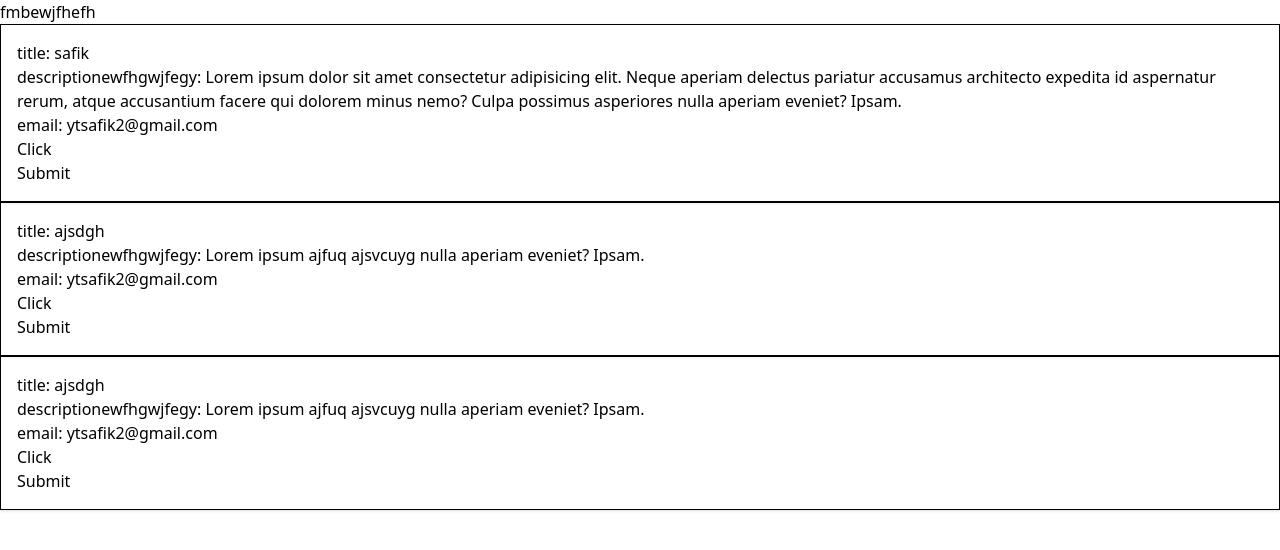
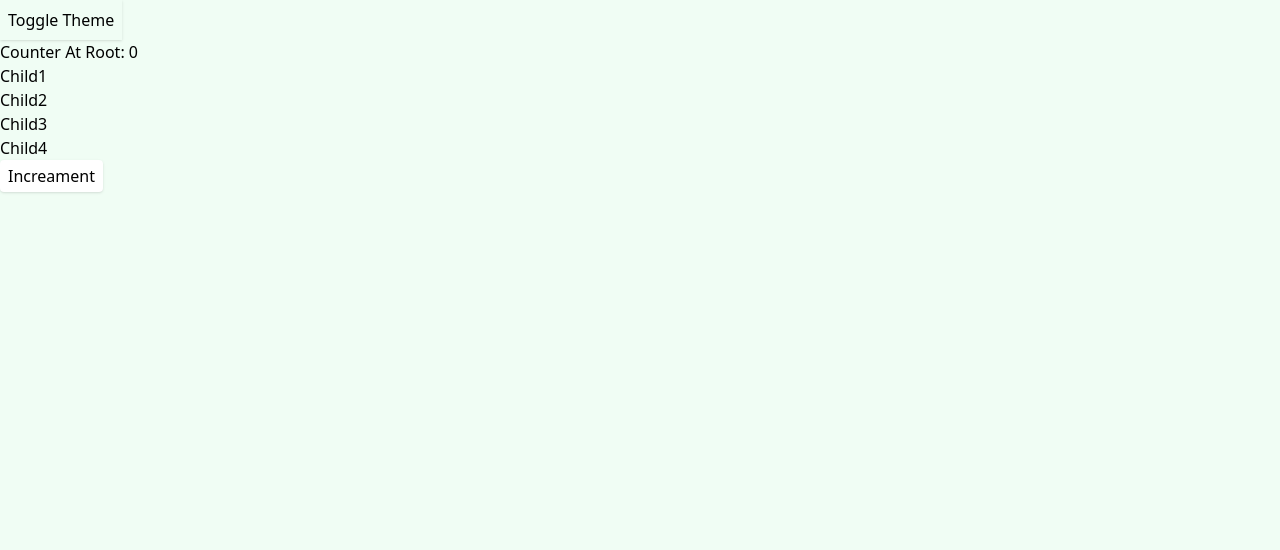
Before and after one commit to Safik-786/React-19, a React (Vite) app: page /about in a window 1280 px wide. Shown: the top 550 px of the page. Built offline with nearby package versions, Linux system fonts and the light colour scheme.

Commit message:
Second commit

```diff
--- a/src/App.jsx
+++ b/src/App.jsx
@@ -61,18 +61,23 @@
 
 
 
-import React from 'react'
+import React, { useContext } from 'react'
 // import img from './assets/img/img.jpg'
 import { FaHome } from "react-icons/fa";
 import Card from './Components/Card';
+import UseContext from './Components/Hooks/useContext';
+import { useTheme } from './context/ThemeContext';
 
 
 function App() {
+  // const {theme, setTheme, toggleTheme}= useContext(ThemeContext)
+  const {theme, setTheme, toggleTheme}= useTheme()
   return (
-    <div className=''>
-      fmbewjfhefh
+    <div className={`h-screen ${theme === "dark" ? "bg-green-800 text-white":"bg-green-50 text-black" }`}>
+
+      <button className='shadow p-2' onClick={toggleTheme}>Toggle Theme</button>
       {/* <FaHome /> */}
-      <Card title="safik"
+      {/* <Card title="safik"
         description="Lorem ipsum dolor sit amet consectetur adipisicing elit. Neque aperiam delectus pariatur accusamus architecto expedita id aspernatur rerum, atque accusantium facere qui dolorem minus nemo? Culpa possimus asperiores nulla aperiam eveniet? Ipsam."
         email="ytsafik2@gmail.com" />
 
@@ -82,7 +87,8 @@ function App() {
         email="ytsafik2@gmail.com" />
       <Card title="ajsdgh"
         description="Lorem ipsum ajfuq ajsvcuyg nulla aperiam eveniet? Ipsam."
-        email="ytsafik2@gmail.com" />
+        email="ytsafik2@gmail.com" /> */}
+        <UseContext/>
     </div>
   )
 }
--- a/src/Components/Card.jsx
+++ b/src/Components/Card.jsx
@@ -1,7 +1,6 @@
 import React from 'react'
 
 function Card({ title, description, email }) {
-
 
     const handleClick= (event, name )=>{
         console.log(event)
--- a/src/Components/Hooks/useContext.jsx
+++ b/src/Components/Hooks/useContext.jsx
@@ -1,13 +1,13 @@
 import React, { createContext, useContext, useState } from 'react'
 
 export const CounterContext = createContext()
+
 function UseContext() {
-
     const [counter, setCounter] = useState(0)
     return (
         <div>
             Counter At Root: { counter}
-            <CounterContext.Provider value={{ counter, setCounter }}>
+            <CounterContext.Provider value={{counter, setCounter}}>
                 <Child1 />
             </CounterContext.Provider>
         </div>
@@ -27,6 +27,8 @@ function Child1() {
     )
 }
 function Child2() {
+
+
     return (
         <div>
             <h2>Child2</h2>
--- a/src/context/ThemeContext.jsx
+++ b/src/context/ThemeContext.jsx
@@ -1,6 +1,6 @@
 import React, { createContext, useContext, useState } from 'react'
 
-const ThemeContext = createContext()
+export const ThemeContext = createContext()
 
 function ThemeContextProvider({ children }) {
     const [theme, setTheme]= useState("light")
@@ -8,6 +8,7 @@ function ThemeContextProvider({ children }) {
     const toggleTheme= () => {
         setTheme(theme === "dark" ? "light" : "dark")
     }
+
     return (
         <div>
             <ThemeContext.Provider value={{ theme, setTheme, toggleTheme}}>
@@ -21,5 +22,6 @@ export default ThemeContextProvider
 
 
 export const useTheme=()=>{
-    return useContext(ThemeContext)
+    const obj= useContext(ThemeContext)
+    return obj
 }
--- a/src/main.jsx
+++ b/src/main.jsx
@@ -12,6 +12,7 @@ import { Provider } from 'react-redux'
 import { store } from './ReduxState/store.jsx'
 import ReduxComponent from './ReduxState/ReduxComponent/CountComponent.jsx'
 import App from './App.jsx'
+import ThemeContextProvider from './context/ThemeContext.jsx'
 
 
 const client = new QueryClient({
@@ -28,7 +29,9 @@ createRoot(document.getElementById('root')).render(
       <Provider store={store}>
         {/* <Demo /> */}
         {/* <Demo /> */}
-        <App/>
+        <ThemeContextProvider>
+          <App />
+        </ThemeContextProvider>
         {/* <ReduxComponent /> */}
       </Provider>
       {/* <Props/> */}
```
